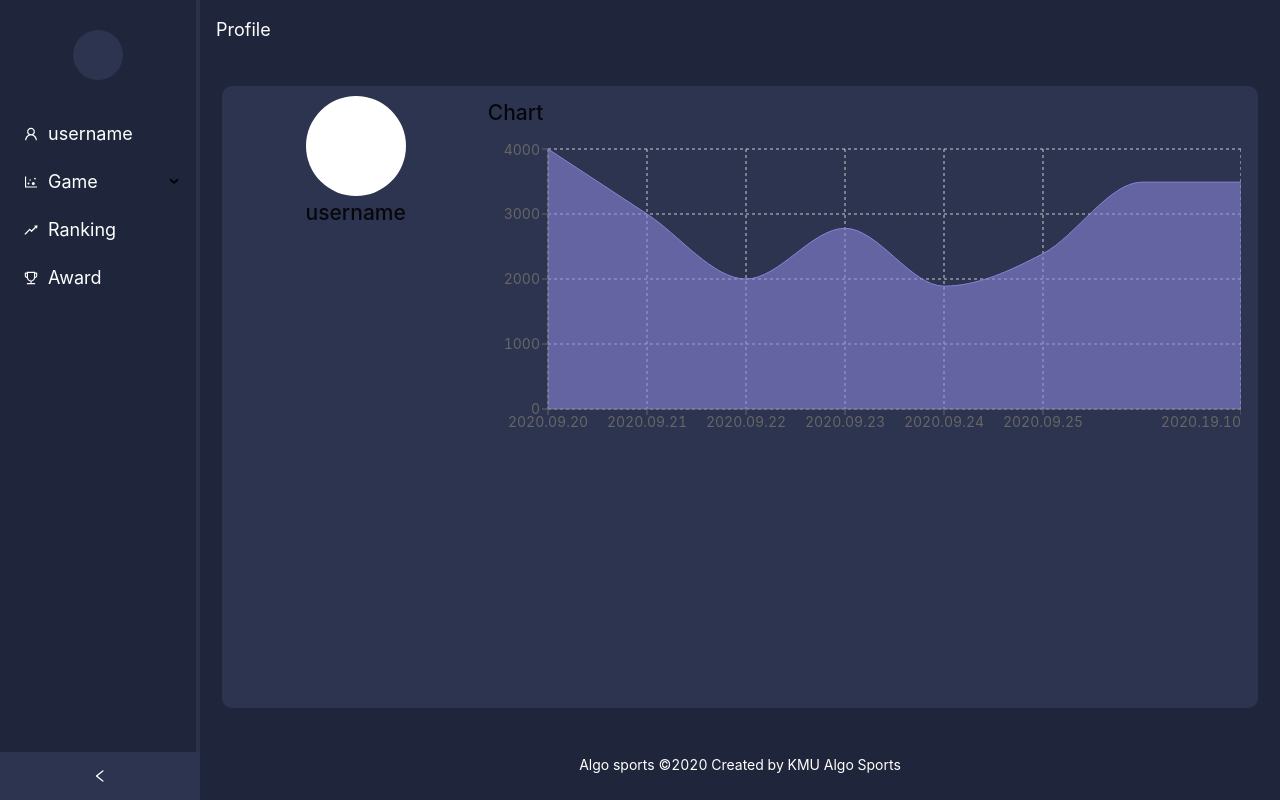
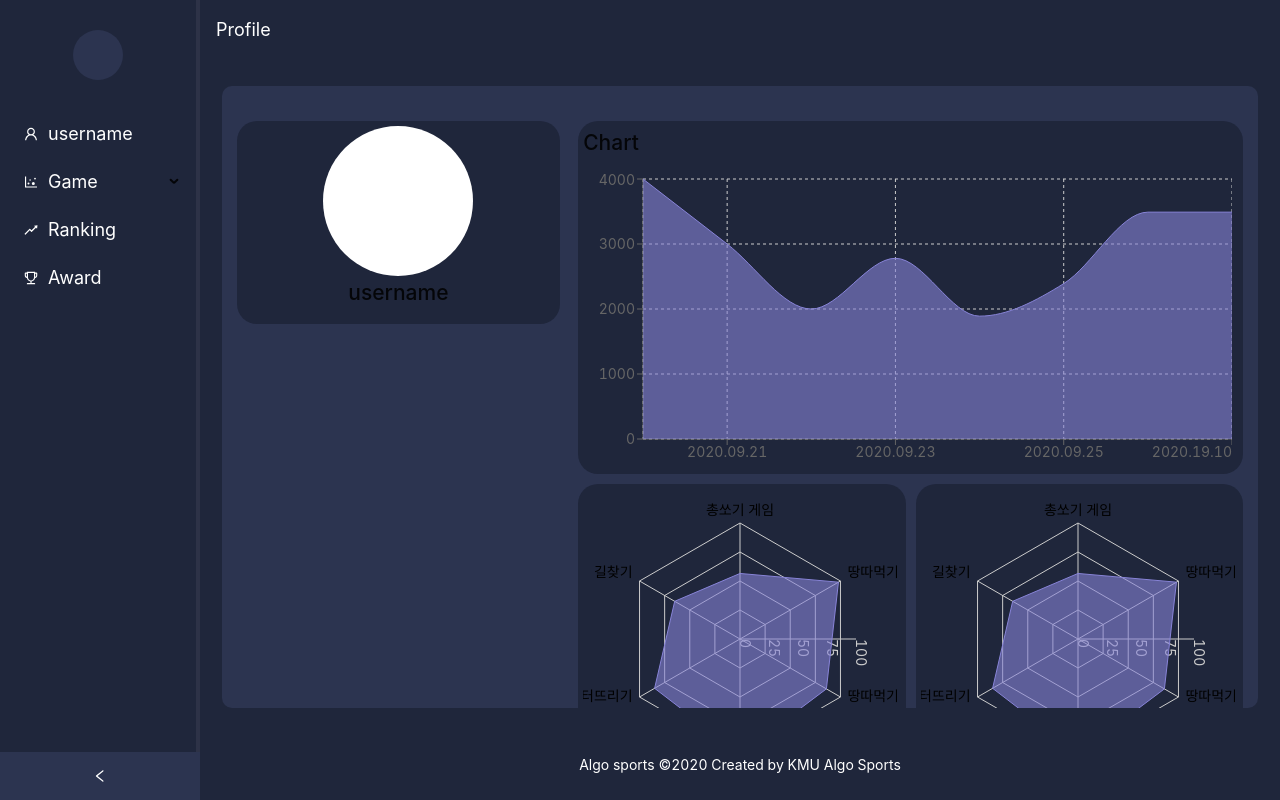
Before and after one commit to Algo-Sports/algo-sports-front, a Next.js app: page /profile in a window 1280 px wide. Built offline with nearby package versions, Linux system fonts and the light colour scheme.

Commit message:
feat: profile component, chart components

```diff
--- a/pages/components/experienceChart.js
+++ b/pages/components/experienceChart.js
@@ -10,11 +10,12 @@ class ExperienceChart extends PureComponent {
     super(props);
     this.data = props.data;
     this.height = props.height;
+    this.minHeight = props.minHeight;
   }
 
   render() {
     return (
-      <ResponsiveContainer width = "99%" height = {this.height}>
+      <ResponsiveContainer width = "99%" height = {this.height} minHeight = {this.minHeight}>
         <AreaChart
           data={this.data}
           margin={{
--- /dev/null
+++ b/pages/components/winningRateChart.js
@@ -0,0 +1,33 @@
+import React, { PureComponent } from 'react';
+import {
+  Radar, RadarChart, PolarGrid, PolarAngleAxis, PolarRadiusAxis,ResponsiveContainer, Tooltip
+} from 'recharts';
+
+
+class WinningRateChart extends PureComponent {
+  constructor(props) {
+    super(props);
+    this.data = props.data;
+    this.height = props.height;
+  }
+
+  render() {
+    return (
+      <ResponsiveContainer width = "99%" height = {this.height}>
+        <RadarChart
+          data={this.data}
+          margin={{
+            top: 10, right: 0, left: 0, bottom: 0,
+          }}>
+          <PolarGrid />
+          <PolarAngleAxis dataKey="gamename"/>
+          <PolarRadiusAxis />
+          <Tooltip />
+          <Radar dataKey="A" stroke="#8884d8" fill="#8884d8" fillOpacity={0.6} />
+        </RadarChart>
+      </ResponsiveContainer>
+    );
+  }
+}
+
+export default WinningRateChart;
--- a/pages/profile.js
+++ b/pages/profile.js
@@ -2,34 +2,78 @@ import React, { Component } from 'react';
 import BaseLayout from './layouts/baseLayout'
 import {Row, Col} from 'antd'
 import ExperienceChart from '../pages/components/experienceChart';
+import WinningRateChart from '../pages/components/winningRateChart';
+import Card from '../pages/components/card';
 
 class Profile extends Component {
   constructor(props) {
     super(props);
-    this.data = [
+    this.experienceData = [
       {
-        name: 'Round #123', date: '2020.09.20', uv: 4000, pv: 2400, amt: 2400,
+        name: 'Round #123', date: '2020.09.20', uv: 4000,
       },
       {
-        name: 'Round #124', date: '2020.09.21', uv: 3000, pv: 1398, amt: 2210,
+        name: 'Round #124', date: '2020.09.21', uv: 3000,
       },
       {
-        name: 'Round #125', date: '2020.09.22', uv: 2000, pv: 9800, amt: 2290,
+        name: 'Round #125', date: '2020.09.22', uv: 2000,
       },
       {
-        name: 'Round #126', date: '2020.09.23', uv: 2780, pv: 3908, amt: 2000,
+        name: 'Round #126', date: '2020.09.23', uv: 2780,
       },
       {
-        name: 'Round #127', date: '2020.09.24', uv: 1890, pv: 4800, amt: 2181,
+        name: 'Round #127', date: '2020.09.24', uv: 1890,
       },
       {
-        name: 'Round #128', date: '2020.09.25', uv: 2390, pv: 3800, amt: 2500,
+        name: 'Round #128', date: '2020.09.25', uv: 2390,
       },
       {
-        name: 'Round #129', date: '2020.09.26', uv: 3490, pv: 4300, amt: 2100,
+        name: 'Round #129', date: '2020.09.26', uv: 3490,
       },
       {
-        name: 'Round #130', date: '2020.19.10', uv: 3490, pv: 4300, amt: 2100,
+        name: 'Round #130', date: '2020.19.10', uv: 3490,
+      },
+    ];
+
+    this.winningRateData = [
+      {
+        gamename: '총쏘기 게임', A: 56.5,
+      },
+      {
+        gamename: '땅따먹기 게임 1', A: 98,
+      },
+      {
+        gamename: '땅따먹기 게임 2', A: 86,
+      },
+      {
+        gamename: '총쏘기 게임 2', A: 99,
+      },
+      {
+        gamename: '풍선 터뜨리기', A: 85,
+      },
+      {
+        gamename: '길찾기', A: 65,
+      },
+    ];
+
+    this.losingRateData = [
+      {
+        gamename: '총쏘기 게임', A: 56.5,
+      },
+      {
+        gamename: '땅따먹기 게임 1', A: 98,
+      },
+      {
+        gamename: '땅따먹기 게임 2', A: 86,
+      },
+      {
+        gamename: '총쏘기 게임 2', A: 99,
+      },
+      {
+        gamename: '풍선 터뜨리기', A: 85,
+      },
+      {
+        gamename: '길찾기', A: 65,
       },
     ];
   }
@@ -37,22 +81,37 @@ class Profile extends Component {
   render() {
     return (
       <BaseLayout>
-        <Row gutter = {8}>
-          <Col xs = {24} md = {6} lg = {6}>
-            <div style = {{width : "100px", height:"100px", backgroundColor:"white", margin:"auto auto auto auto", borderRadius : "50px" }}>
+        <Row gutter = {8} style={{paddingTop: 20 }}>
+          <Col xs = {24} md = {24} lg = {8}>
+            <Card>
+              <div style = {{width : 150, height: 150, backgroundColor:"white", margin:"auto auto auto auto", borderRadius : 75}}>
               </div>
               <h2 style = {{textAlign:"center"}}>
                 username
               </h2>
+            </Card>
           </Col>
-          <Col xs = {24} md = {18} lg = {18}>
+          <Col xs = {24} md = {24} lg = {16}>
+            <Row>
+              <Col xs = {24} md = {24} lg = {24}>
+                <Card>
                   <h2>
                     Chart
                   </h2>
-            <ExperienceChart data = {this.data} height = {300}>
-            </ExperienceChart>
-
-
+                  <ExperienceChart data = {this.experienceData} height = {300}/>
+                </Card>
+              </Col>
+              <Col xs = {24} md = {12} lg = {12}>
+                <Card>
+                  <WinningRateChart data = {this.winningRateData} height = {300} minHeight = {300}/>
+                </Card>
+              </Col>
+              <Col xs = {24} md = {12} lg = {12}>
+                <Card>
+                  <WinningRateChart data = {this.losingRateData} height = {300} minHeight = {300}/>
+                </Card>
+              </Col>
+            </Row>
           </Col>
         </Row>
       </BaseLayout>
```
Lines whose indentation alone changed are shown as unchanged.
